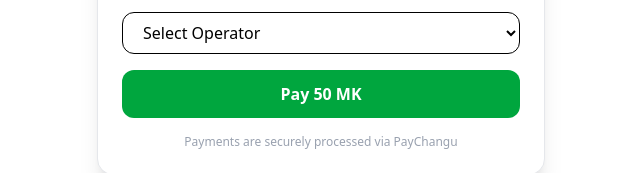
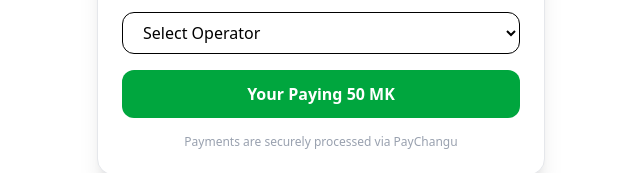
Before and after one commit to DON-CHATHA/salima-ticket, a Next.js app: page / in a window 1280 px wide. Shown: the part 281-454 px from the top of the page, without its empty margins (319-959 px from the left). Built offline with nearby package versions, Linux system fonts and the light colour scheme.

Commit message:
payment amount

```diff
--- a/app/Submit/TicketForm.jsx
+++ b/app/Submit/TicketForm.jsx
@@ -108,7 +108,7 @@ export default function TicketForm() {
         disabled={isLoading}
         className="w-full py-3 rounded-xl bg-green-600 hover:bg-green-700 text-white font-semibold transition duration-200 disabled:opacity-50"
       >
-        {isLoading ? "Processing..." : "Pay 50 MK"}
+        {isLoading ? "Processing..." : " Your Paying 50 MK"}
       </button>
 
       <p className="text-xs text-gray-400 text-center">Payments are securely processed via PayChangu</p>
```
